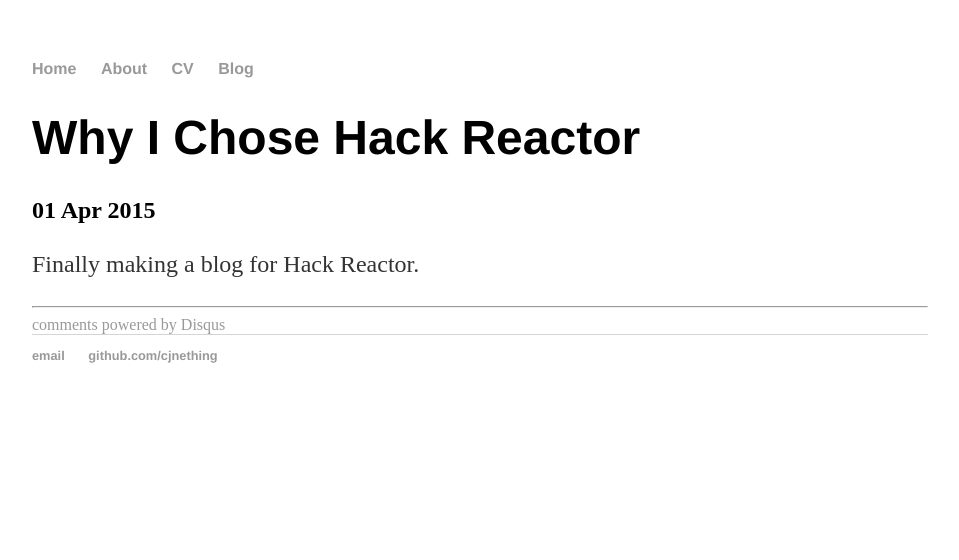
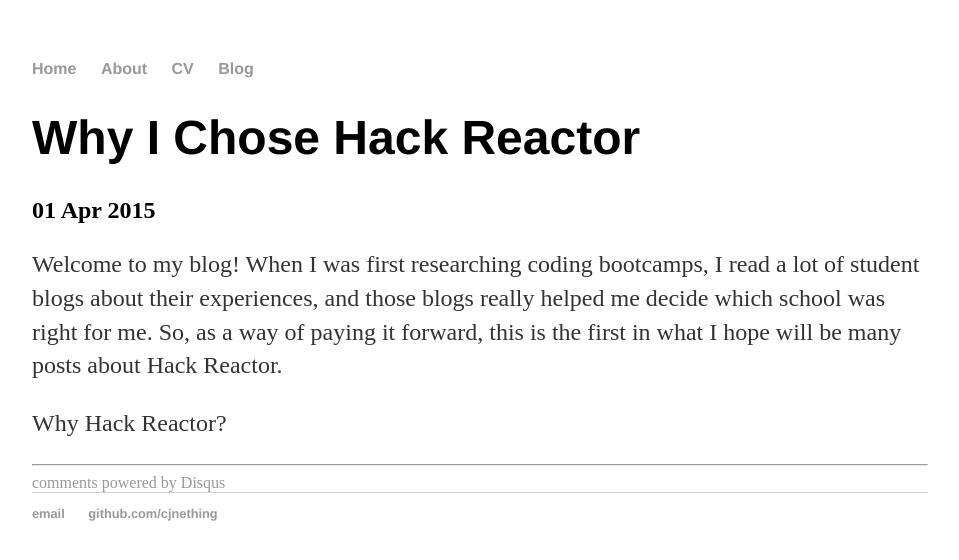
Before and after one commit to cjnething/cjnething.github.io, a Jekyll site: the page built from _posts/2015-04-01-why-hack-reactor.md, in a window 1280 px wide. Shown: the top 560 px of the page, without its empty margins (160-1119 px from the left). Built offline with Jekyll 4.4.1, drawn with Linux system fonts in a browser that asks for light colours; comment, search, counter and statistics services are not loaded.

Commit message:
Add to the first blog post

```diff
--- a/_posts/2015-04-01-why-hack-reactor.md
+++ b/_posts/2015-04-01-why-hack-reactor.md
@@ -4,4 +4,6 @@
 date: 2015-04-01
 ---
 
-Finally making a blog for Hack Reactor.
+Welcome to my blog! When I was first researching coding bootcamps, I read a lot of student blogs about their experiences, and those blogs really helped me decide which school was right for me. So, as a way of paying it forward, this is the first in what I hope will be many posts about Hack Reactor.
+
+Why Hack Reactor?
--- a/blog/atom.xml
+++ b/blog/atom.xml
@@ -4,7 +4,7 @@
 <?xml version="1.0" encoding="utf-8"?>
 <feed xmlns="http://www.w3.org/2005/Atom">
 
-	<title>Julia Nething's Blog</title>
+	<title>Post History</title>
 	<link href="http://cjnething.github.io/blog/atom.xml" rel="self"/>
 	<link href="http://cjnething.github.io/blog"/>
 	<updated>{{ site.time | date_to_xmlschema }}</updated>
```
